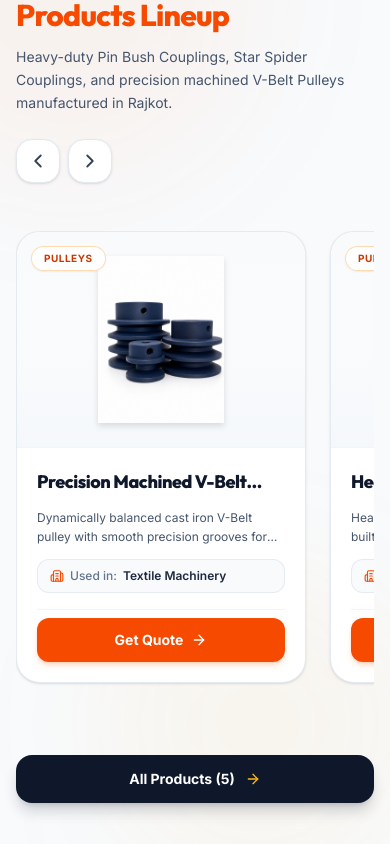
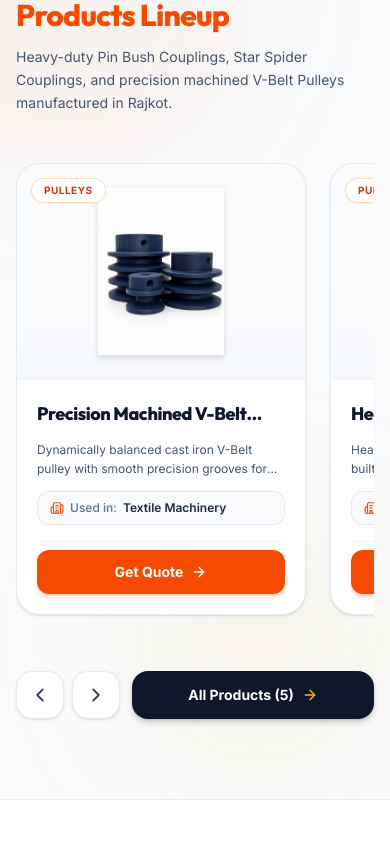
Before and after one commit to workshreeraminfotech-ux/balaji-metal, a React (Vite) app: page / in a window 390 px wide. Shown: the part 2240-3084 px from the top of the page. Built offline with nearby package versions, Linux system fonts and the light colour scheme; no server answers; the database is empty.

Commit message:
style: optimize mobile product carousel scroll arrows position

```diff
--- a/src/components/home/FeaturedProducts.jsx
+++ b/src/components/home/FeaturedProducts.jsx
@@ -80,8 +80,8 @@ const FeaturedProducts = () => {
             </p>
           </div>
 
-          <div className="flex items-center gap-3">
-            {/* Scroll Navigation Arrow Buttons */}
+          {/* Desktop Only: Navigation Arrows & All Products Button */}
+          <div className="hidden sm:flex items-center gap-3">
             <div className="flex items-center gap-2">
               <button
                 type="button"
@@ -103,8 +103,7 @@ const FeaturedProducts = () => {
               </button>
             </div>
 
-            {/* Desktop Only: Prominent All Products Button */}
-            <Link to="/products" className="hidden sm:inline-flex shrink-0">
+            <Link to="/products" className="inline-flex shrink-0">
               <button
                 type="button"
                 className="bg-slate-900 hover:bg-orange-600 text-white font-bold px-5 py-3 rounded-2xl text-sm flex items-center gap-2.5 shadow-md shadow-slate-900/20 hover:shadow-orange-600/30 transition-all cursor-pointer hover:scale-105"
@@ -139,15 +138,38 @@ const FeaturedProducts = () => {
           ))}
         </div>
 
-        {/* Mobile Only: "All Products (5)" Button placed at the very bottom under products */}
-        <div className="mt-8 block sm:hidden">
-          <Link to="/products" className="block w-full">
+        {/* Mobile Only: Bottom Controls with Arrows & All Products Button */}
+        <div className="mt-4 sm:hidden flex items-center gap-3">
+          {/* Scroll Navigation Arrow Buttons */}
+          <div className="flex items-center gap-2 shrink-0">
             <button
               type="button"
-              className="w-full bg-slate-900 hover:bg-orange-600 text-white font-bold py-3.5 px-6 rounded-2xl text-sm flex items-center justify-center gap-2.5 shadow-lg shadow-slate-900/20 active:scale-98 transition-all cursor-pointer"
+              onClick={() => scroll('left')}
+              className="w-12 h-12 rounded-2xl bg-white active:bg-orange-600 text-slate-700 active:text-white border border-slate-200 shadow-sm flex items-center justify-center transition-all cursor-pointer active:scale-95"
+              title="Previous Product"
+              aria-label="Scroll left"
             >
-              <span>All Products ({products.length})</span>
-              <ArrowRight size={16} className="text-amber-400" />
+              <ChevronLeft size={22} />
+            </button>
+            <button
+              type="button"
+              onClick={() => scroll('right')}
+              className="w-12 h-12 rounded-2xl bg-white active:bg-orange-600 text-slate-700 active:text-white border border-slate-200 shadow-sm flex items-center justify-center transition-all cursor-pointer active:scale-95"
+              title="Next Product"
+              aria-label="Scroll right"
+            >
+              <ChevronRight size={22} />
+            </button>
+          </div>
+
+          {/* All Products Button */}
+          <Link to="/products" className="flex-1 min-w-0">
+            <button
+              type="button"
+              className="w-full h-12 bg-slate-900 active:bg-orange-600 text-white font-bold px-4 rounded-2xl text-sm flex items-center justify-center gap-2 shadow-md shadow-slate-900/20 active:scale-98 transition-all cursor-pointer"
+            >
+              <span className="truncate">All Products ({products.length})</span>
+              <ArrowRight size={16} className="text-amber-400 shrink-0" />
             </button>
           </Link>
         </div>
```
